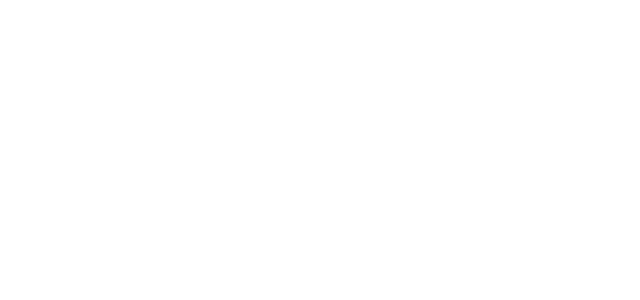
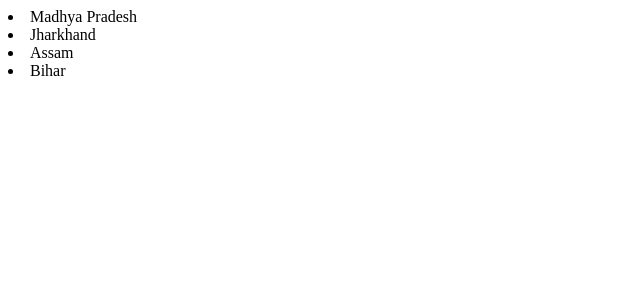
Before and after one commit to Bivas03/React-Assignments-Set-2---Nested-List, a React app: page / in a window 1280 px wide. Shown: the top 300 px of the page, without its empty margins (0-640 px from the left). Built offline with nearby package versions, Linux system fonts and the light colour scheme.

Commit message:
Update App.js

```diff
--- a/src/components/App.js
+++ b/src/components/App.js
@@ -155,7 +155,23 @@
 ];
 
 function App() {
-  return <div id="main"></div>;
+
+  const[stat,setSt]=useState(0)
+  return( <div id="main">
+         {
+    states.map((st,index)=>
+    <div>
+    <li id={"state"+(index+1)} onClick={()=>{
+           if(stat===st.name)
+              setSt(1)
+           else
+           setSt(st.name )
+        }}  >{st.name}</li>
+       {stat===st.name && <ShowCity city={st.cities}/>}
+    </div>
+    )
+  }
+ </div>);
 }
 
 export default App;
```
